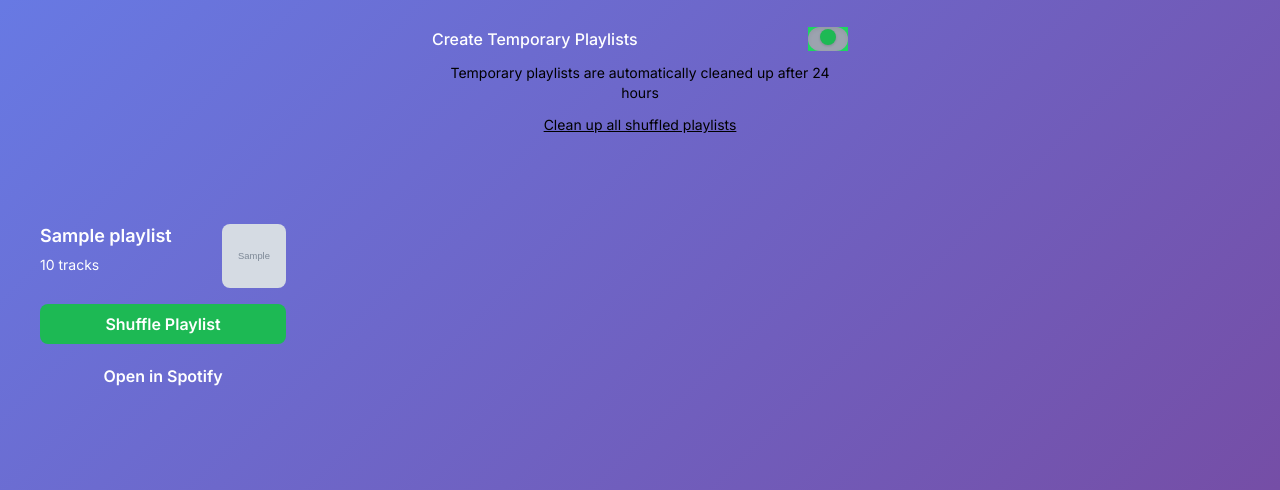
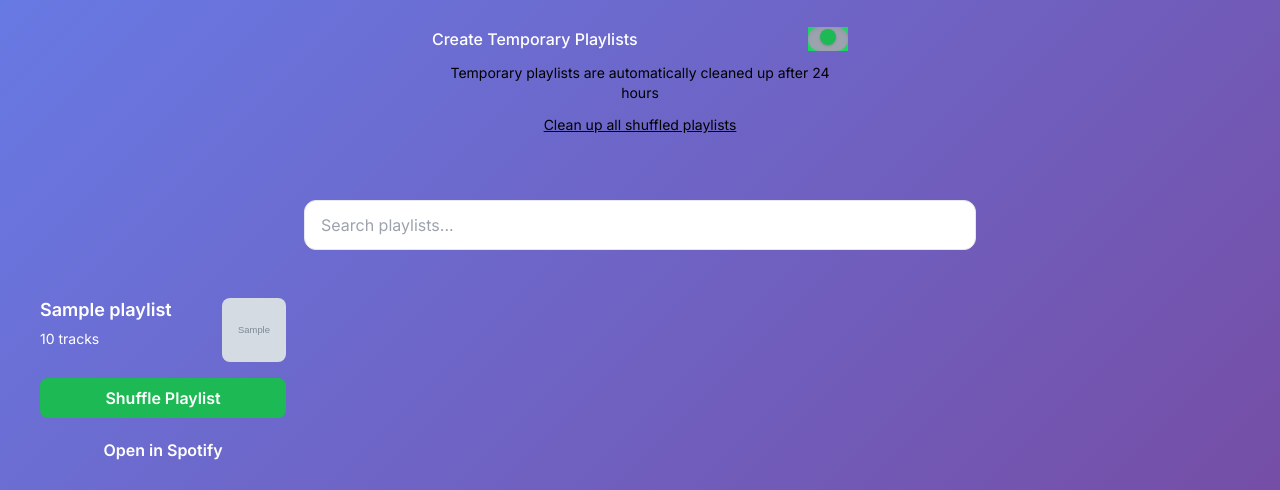
Before and after one commit to honeybadgerbun/Shuffllify, a Flask app: template templates/dashboard.html in a window 1280 px wide. Shown: the part 194-684 px from the top of the page. Run offline with Flask 3, Linux system fonts and the light colour scheme; the template is opened without the code that fills it: most values are stand-ins (such as "Sample title", 1, 10 or a date in 2020); grey boxes marked "Sample" are stand-in pictures.

Commit message:
Update dashboard.html
add search

```diff
--- a/templates/dashboard.html
+++ b/templates/dashboard.html
@@ -94,11 +94,20 @@
                 </button>
             </div>
         </div>
-
+        <div class="max-w-2xl mx-auto mb-6">
+          <input
+            id="playlistSearch"
+            type="text"
+            placeholder="Search playlists..."
+            class="w-full bg-white/10 backdrop-blur-sm border border-white/20 rounded-xl px-4 py-3 text-white placeholder-white/60 focus:outline-none focus:ring-2 focus:ring-white/30"
+            autocomplete="off"
+          />
+        </div>
         <!-- Playlists Grid -->
         <div class="grid md:grid-cols-2 lg:grid-cols-3 xl:grid-cols-4 gap-6 auto-rows-fr">
             {% for playlist in playlists %}
-            <div class="bg-white/10 backdrop-blur-sm rounded-xl p-6 text-white hover:bg-white/15 transition duration-300 playlist-card">
+            <div class="bg-white/10 backdrop-blur-sm rounded-xl p-6 text-white hover:bg-white/15 transition duration-300 playlist-card"
+                  data-title="{{ playlist.name | lower | e }}"">
                 <div class="playlist-content">
                     <div class="flex items-start justify-between mb-4">
                         <div class="flex-1 min-w-0">
@@ -315,6 +324,25 @@
                 closeModal();
             }
         });
+
+                // Live playlist search filter
+        (function () {
+            const input = document.getElementById('playlistSearch');
+            const cards = Array.from(document.querySelectorAll('.playlist-card'));
+
+            if (!input || cards.length === 0) return;
+
+            input.addEventListener('input', function () {
+                const q = input.value.toLowerCase().trim();
+
+                cards.forEach(card => {
+                    const title = (card.dataset.title || '').toLowerCase();
+                    const match = q === '' || title.includes(q);
+                    card.style.display = match ? '' : 'none';
+                });
+            });
+        })();
+
     </script>
 </body>
 </html>
```
